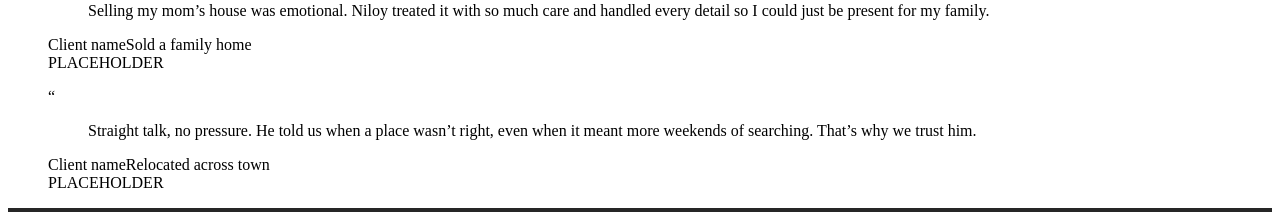
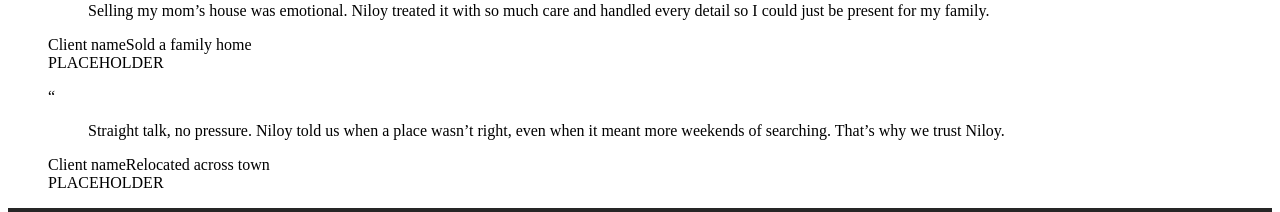
Before and after one commit to hniloy96/realwithniloy, a React (Vite) app: page / in a window 1280 px wide. Shown: the part 2740-2952 px from the top of the page. Built offline with nearby package versions, Linux system fonts and the light colour scheme; the HTML template or start-up script is replaced by a standard one; a web font is replaced by a local one.

Commit message:
Reword placeholder review copy
Co-Authored-By: Claude Opus 5.5 <noreply@anthropic.com>

```diff
--- a/src/content.js
+++ b/src/content.js
@@ -41,7 +41,7 @@ export const REVIEWS = [
   },
   {
     quote:
-      'Straight talk, no pressure. He told us when a place wasn’t right, even when it meant more weekends of searching. That’s why we trust him.',
+      'Straight talk, no pressure. Niloy told us when a place wasn’t right, even when it meant more weekends of searching. That’s why we trust Niloy.',
     name: 'Client name',
     detail: 'Relocated across town',
   },
```
